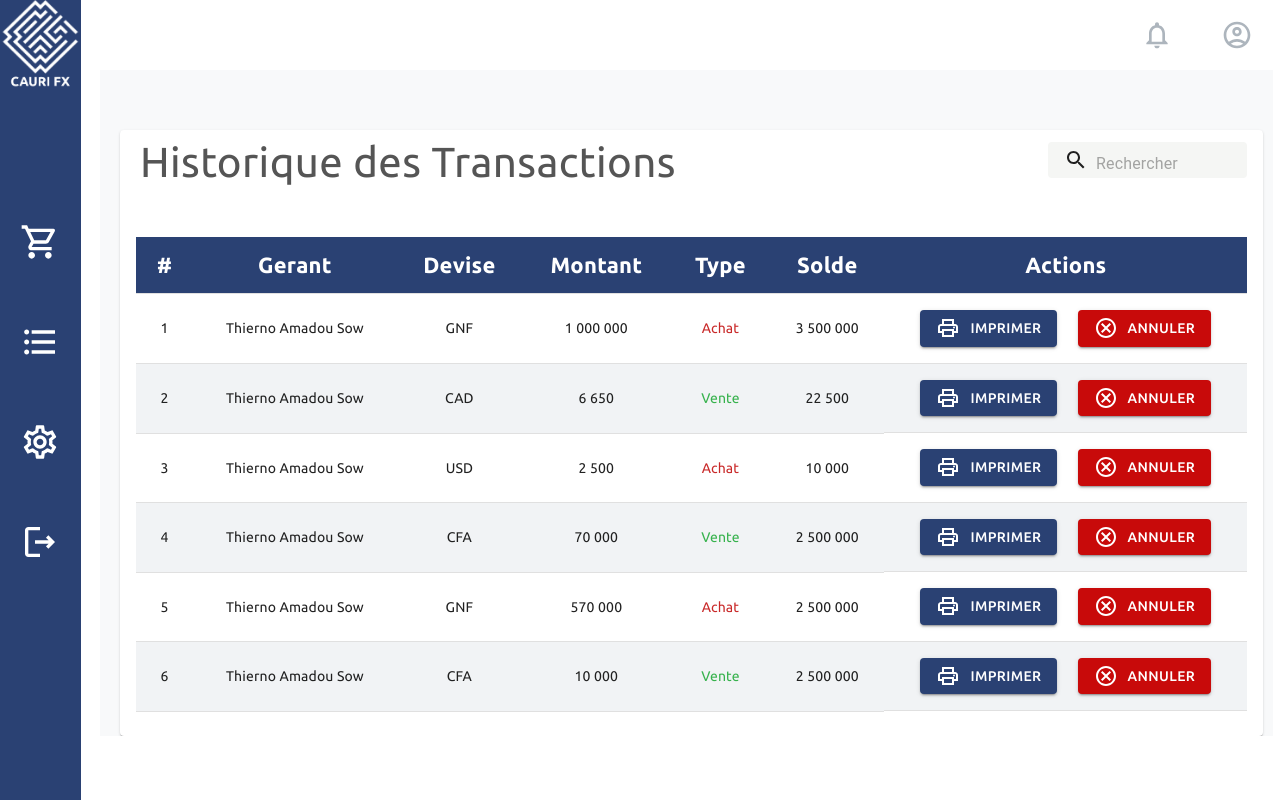
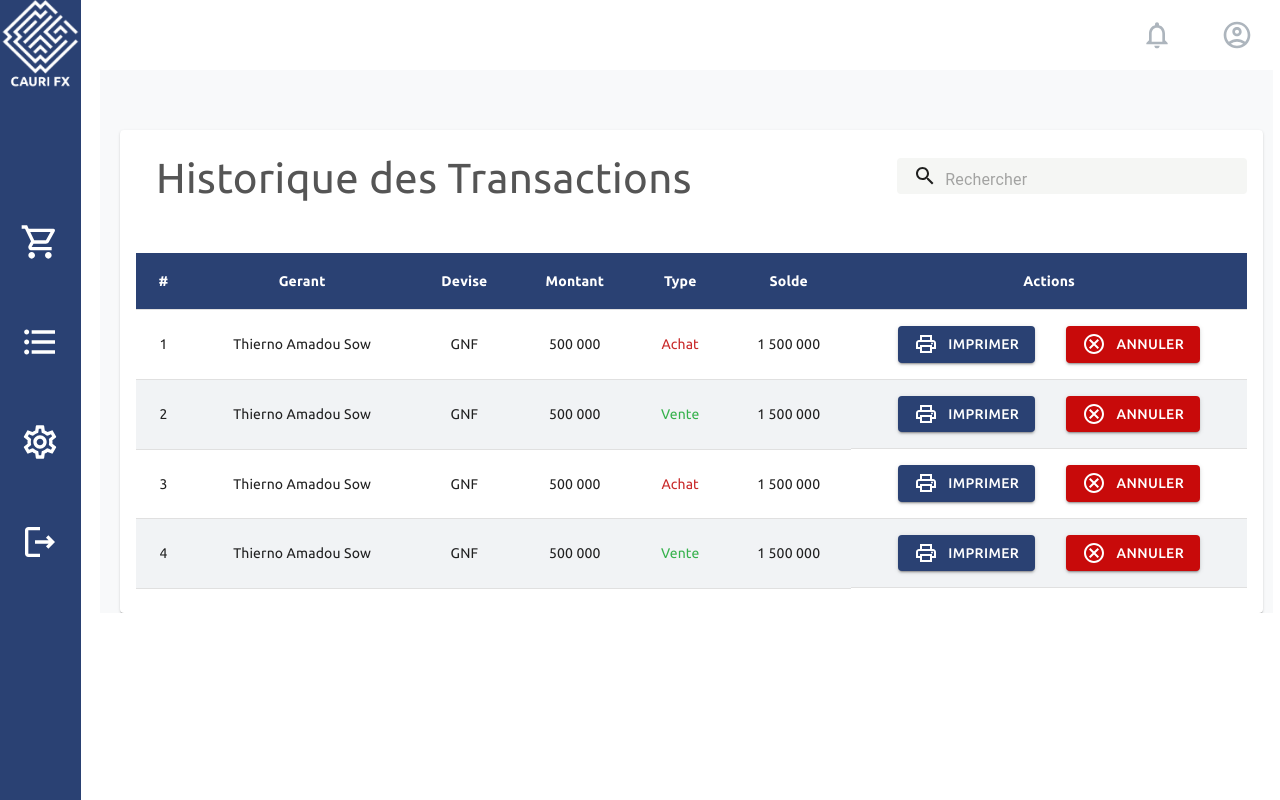
Before and after one commit to Thiernoamadousow219/reactjs-lab, a React (Create React App) app in the folder build-admin-tpl-with-mui/: page /admin/historique in a window 1280 px wide. Built offline with nearby package versions, Linux system fonts and the light colour scheme.

Commit message:
Refactoring de la page historique

```diff
--- a/build-admin-tpl-with-mui/src/app/components/TableComponent.jsx
+++ b/build-admin-tpl-with-mui/src/app/components/TableComponent.jsx
@@ -1,27 +1,30 @@
 import { Table, TableBody, TableCell, TableContainer, TableHead, TableRow, Typography } from '@mui/material'
 import React from 'react'
+import { theme } from '../themes/theme'
 
 const tHeadStyles = {
     bgcolor: '#2A4173'
 }
 
 const tHeadCellsStyles = {
+    textAlign:'center',
+    fontFamily: theme.fontFamily.police.main,
     fontSize: '14px',
     fontWeight: 'bold',
     color: '#fff'
 }
 
 
-function TableComponent({ titles, children}) {
+function TableComponent({ columns, children}) {
 
     return (
-    ((titles.length) ?
+    ((columns.length) ?
         <TableContainer>
             <Table aria-label="simple table">
                 <TableHead sx={tHeadStyles}>
                     <TableRow>
-                        {(titles.length) ? titles.map((item, key)=>(
-                            <TableCell key={key} sx={tHeadCellsStyles}>{item}</TableCell>
+                        {(columns.length) ? columns.map((column, key)=>(
+                            <TableCell key={key} sx={tHeadCellsStyles}>{column}</TableCell>
                         )) : <TableCell sx={tHeadCellsStyles}>#</TableCell>}
                     </TableRow>
                 </TableHead>
--- a/build-admin-tpl-with-mui/src/app/data/historiqueData.js
+++ b/build-admin-tpl-with-mui/src/app/data/historiqueData.js
@@ -1,18 +1,32 @@
 export const historiques = [
     {
-        value: '0',
-        code: 'GNF',
+        client: 'Thierno Amadou Sow',
+        devise: 'GNF',
+        montant: '500 000',
+        type: 'Achat',
+        solde: '1 500 000'
     },
     {
-        value: '1',
-        code: 'CFA',
+        client: 'Thierno Amadou Sow',
+        devise: 'GNF',
+        montant: '500 000',
+        type: 'Vente',
+        solde: '1 500 000'
     },
     {
-        value: '2',
-        code: 'CAD',
+        client: 'Thierno Amadou Sow',
+        devise: 'GNF',
+        montant: '500 000',
+        type: 'Achat',
+        solde: '1 500 000'
     },
     {
-        value: '3',
-        code: 'USD',
+        client: 'Thierno Amadou Sow',
+        devise: 'GNF',
+        montant: '500 000',
+        type: 'Vente',
+        solde: '1 500 000'
     }
 ];
+
+export const historiqueColumns = ["#","Gerant", "Devise", "Montant", "Type", "Solde", "Actions"];
--- a/build-admin-tpl-with-mui/src/app/views/Historique.jsx
+++ b/build-admin-tpl-with-mui/src/app/views/Historique.jsx
@@ -6,21 +6,17 @@ import InputBase from '@mui/material/InputBase';
 import AdminTemplate from './AdminTemplate';
 import LocalPrintshopOutlinedIcon from '@mui/icons-material/LocalPrintshopOutlined';
 import { theme } from '../themes/theme';
+import CancelOutlinedIcon from '@mui/icons-material/CancelOutlined';
+import { historiques, historiqueColumns } from '../data/historiqueData';
+import TableComponent from '../components/TableComponent';
 
-import CancelOutlinedIcon from '@mui/icons-material/CancelOutlined';
 const StyledInputBase = styled(InputBase)(({ theme }) => ({
   color: '#fff',
   '& .MuiInputBase-input': {
     padding: '10px 10px',
     paddingLeft: `calc(1em + ${theme.spacing(4)})`,
     transition: theme.transitions.create('width'),
-    width: '100%',
-    [theme.breakpoints.up('sm','xs')]: {
-      width: '100%',
-      '&:focus': {
-        width: '100%',
-      },
-    },
+    width: '100%'
   },
 }));
 
@@ -37,11 +33,7 @@ const Search = styled('div')(({ theme }) => ({
     backgroundColor: '#f5f6f4',
   },
   marginLeft: 0,
-  width: '100%',
-  [theme.breakpoints.up('sm','md')]: {
-    marginLeft: theme.spacing(1),
-    width: '18%',
-  },
+  width: '100%'
 }));
 
 const SearchIconWrapper = styled('div')(({ theme }) => ({
@@ -83,7 +75,7 @@ const historyTitle = {
   fontSize:'48px',
   color:'#adb5bd',
 }
-const achactDevise = {
+const achatDevise = {
   color:'#c92a2a',
   textAlign:'center',
   fontFamily: theme.fontFamily.police.main,
@@ -93,13 +85,16 @@ const venteDevise = {
   textAlign:'center',
   fontFamily: theme.fontFamily.police.main,
 }
-const rechercheCard = {
+const historiqueHeader = {
   display: 'flex',
   justifyContent: 'space-between',
   marginBottom: '12px',
   paddingLeft:'20px',
 }
-const placeholder = {
+const searchContainer = {
+  width: '350px !important'
+}
+const searchInput = {
   color:'#333',
 }
 
@@ -139,93 +134,43 @@ function Historique() {
             <Grid item xs={6} md={12} lg={12} sm={12}>
                 <Card>
                     <CardContent>
-                      <Grid container spacing={2} sx={rechercheCard}>
-                        <Typography component='p'
-                                  sx={tableCardHeadersStyles}>
+                      <Typography component='div' spacing={2} sx={historiqueHeader}>
+                          <Typography component='p' sx={tableCardHeadersStyles}>
                               Historique des Transactions
                           </Typography>
-                          <Search>
+                          <Search sx={searchContainer}>
                             <SearchIconWrapper>
                               <SearchIcon />
                             </SearchIconWrapper>
-                            <StyledInputBase sx={placeholder}
+                            <StyledInputBase sx={searchInput}
                               placeholder="Rechercher"
                               inputProps={{ 'ubuntu': 'Rechercher' }}
                               type="search"
                             />
                           </Search>
-                      </Grid>
-                      <TableContainer>
-                          <Table aria-label="simple table">
-                              <TableHead sx={tHeadStyles}>
-                                  <TableRow>
-                                      <TableCell sx={tHeadCellsStyles}>#</TableCell>
-                                      <TableCell sx={tHeadCellsStyles}>Gerant</TableCell>
-                                      <TableCell sx={tHeadCellsStyles}>Devise</TableCell>
-                                      <TableCell sx={tHeadCellsStyles}>Montant</TableCell>
-                                      <TableCell sx={tHeadCellsStyles}>Type</TableCell>
-                                      <TableCell sx={tHeadCellsStyles}>Solde</TableCell>
-                                      <TableCell sx={tHeadCellsStyles}>Actions</TableCell>
-                                  </TableRow>
-                              </TableHead>
-                              <TableBody>
-                                  <TableRow sx={tRowsStyles}>
-                                      <TableCell sx={tableContent}>1</TableCell>
-                                      <TableCell sx={tableContent}>Thierno Amadou Sow</TableCell>
-                                      <TableCell sx={tableContent}>GNF</TableCell>
-                                      <TableCell sx={tableContent}>1 000 000 </TableCell>
-                                      <TableCell sx={achactDevise}>Achat</TableCell>
-                                      <TableCell sx={tableContent}>3 500 000</TableCell>
-                                      <TableCell sx={actions}><Button sx={button} variant="contained"><LocalPrintshopOutlinedIcon sx={btnIcon}/>Imprimer</Button> <Button sx={buttonDanger} variant="contained"><CancelOutlinedIcon sx={btnIcon}/>Annuler</Button></TableCell>
-                                  </TableRow>
-                                  <TableRow sx={tRowsStyles}>
-                                      <TableCell sx={tableContent}>2</TableCell>
-                                      <TableCell sx={tableContent}>Thierno Amadou Sow</TableCell>
-                                      <TableCell sx={tableContent}>CAD</TableCell>
-                                      <TableCell sx={tableContent}>6 650 </TableCell>
-                                      <TableCell sx={venteDevise}>Vente</TableCell>
-                                      <TableCell sx={tableContent}>22 500</TableCell>
-                                      <TableCell sx={actions}><Button sx={button} variant="contained"><LocalPrintshopOutlinedIcon sx={btnIcon}/>Imprimer</Button> <Button sx={buttonDanger} variant="contained"><CancelOutlinedIcon sx={btnIcon} />Annuler</Button></TableCell>
-                                  </TableRow>
-                                  <TableRow sx={tRowsStyles}>
-                                      <TableCell sx={tableContent}>3</TableCell>
-                                      <TableCell sx={tableContent}>Thierno Amadou Sow</TableCell>
-                                      <TableCell sx={tableContent}>USD</TableCell>
-                                      <TableCell sx={tableContent}>2 500 </TableCell>
-                                      <TableCell sx={achactDevise}>Achat</TableCell>
-                                      <TableCell sx={tableContent}>10 000</TableCell>
-                                      <TableCell sx={actions}><Button sx={button} variant="contained"><LocalPrintshopOutlinedIcon sx={btnIcon}/>Imprimer</Button> <Button sx={buttonDanger} variant="contained"><CancelOutlinedIcon sx={btnIcon} />Annuler</Button></TableCell>
-                                  </TableRow>
-                                  <TableRow sx={tRowsStyles}>
-                                      <TableCell sx={tableContent}>4</TableCell>
-                                      <TableCell sx={tableContent}>Thierno Amadou Sow</TableCell>
-                                      <TableCell sx={tableContent}>CFA</TableCell>
-                                      <TableCell sx={tableContent}>70 000 </TableCell>
-                                      <TableCell sx={venteDevise}>Vente</TableCell>
-                                      <TableCell sx={tableContent}> 2 500 000</TableCell>
-                                      <TableCell sx={actions}><Button sx={button} variant="contained"><LocalPrintshopOutlinedIcon sx={btnIcon}/>Imprimer</Button> <Button sx={buttonDanger} variant="contained"><CancelOutlinedIcon sx={btnIcon} />Annuler</Button></TableCell>
-                                  </TableRow>
-                                  <TableRow sx={tRowsStyles}>
-                                      <TableCell sx={tableContent}>5</TableCell>
-                                      <TableCell sx={tableContent}>Thierno Amadou Sow</TableCell>
-                                      <TableCell sx={tableContent}>GNF</TableCell>
-                                      <TableCell sx={tableContent}>570 000 </TableCell>
-                                      <TableCell sx={achactDevise}>Achat</TableCell>
-                                      <TableCell sx={tableContent}> 2 500 000</TableCell>
-                                      <TableCell sx={actions}><Button sx={button} variant="contained"><LocalPrintshopOutlinedIcon sx={btnIcon}/>Imprimer</Button> <Button sx={buttonDanger} variant="contained"><CancelOutlinedIcon sx={btnIcon} />Annuler</Button></TableCell>
-                                  </TableRow>
-                                  <TableRow sx={tRowsStyles}>
-                                      <TableCell sx={tableContent}>6</TableCell>
-                                      <TableCell sx={tableContent}>Thierno Amadou Sow</TableCell>
-                                      <TableCell sx={tableContent}>CFA</TableCell>
-                                      <TableCell sx={tableContent}>10 000 </TableCell>
-                                      <TableCell sx={venteDevise}>Vente</TableCell>
-                                      <TableCell sx={tableContent}> 2 500 000</TableCell>
-                                      <TableCell sx={actions}><Button sx={button} variant="contained"><LocalPrintshopOutlinedIcon sx={btnIcon}/>Imprimer</Button> <Button sx={buttonDanger} variant="contained"><CancelOutlinedIcon sx={btnIcon} />Annuler</Button></TableCell>
-                                  </TableRow>
-                              </TableBody>
-                          </Table>
-                      </TableContainer>
+                      </Typography>
+
+                      <TableComponent columns={historiqueColumns} >
+                          {(historiques.length) ? historiques.map((historique, key)=>(
+                              <TableRow sx={tRowsStyles}>
+                                  <TableCell sx={tableContent}>{ key + 1}</TableCell>
+                                  <TableCell sx={tableContent}>{historique.client}</TableCell>
+                                  <TableCell sx={tableContent}>{historique.devise}</TableCell>
+                                  <TableCell sx={tableContent}>{historique.montant}</TableCell>
+                                  <TableCell sx={(historique.type === 'Achat') ? achatDevise: venteDevise}>
+                                    {historique.type}
+                                  </TableCell>
+                                  <TableCell sx={tableContent}>{historique.solde}</TableCell>
+                                  <TableCell sx={actions}>
+                                    <Button sx={button} variant="contained">
+                                      <LocalPrintshopOutlinedIcon sx={btnIcon}/>Imprimer</Button>
+                                    <Button sx={buttonDanger} variant="contained">
+                                      <CancelOutlinedIcon sx={btnIcon}/>Annuler
+                                    </Button>
+                                  </TableCell>
+                              </TableRow>
+                          )) :  <TableRow></TableRow>}
+                      </TableComponent>
                     </CardContent>
                 </Card>
             </Grid>
```
